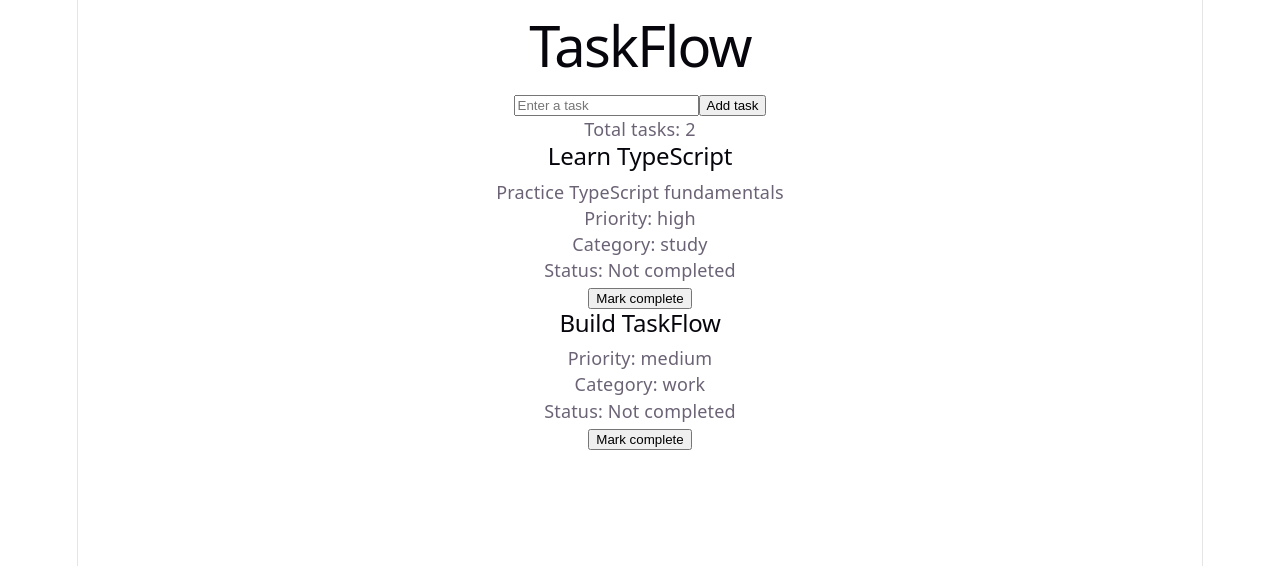
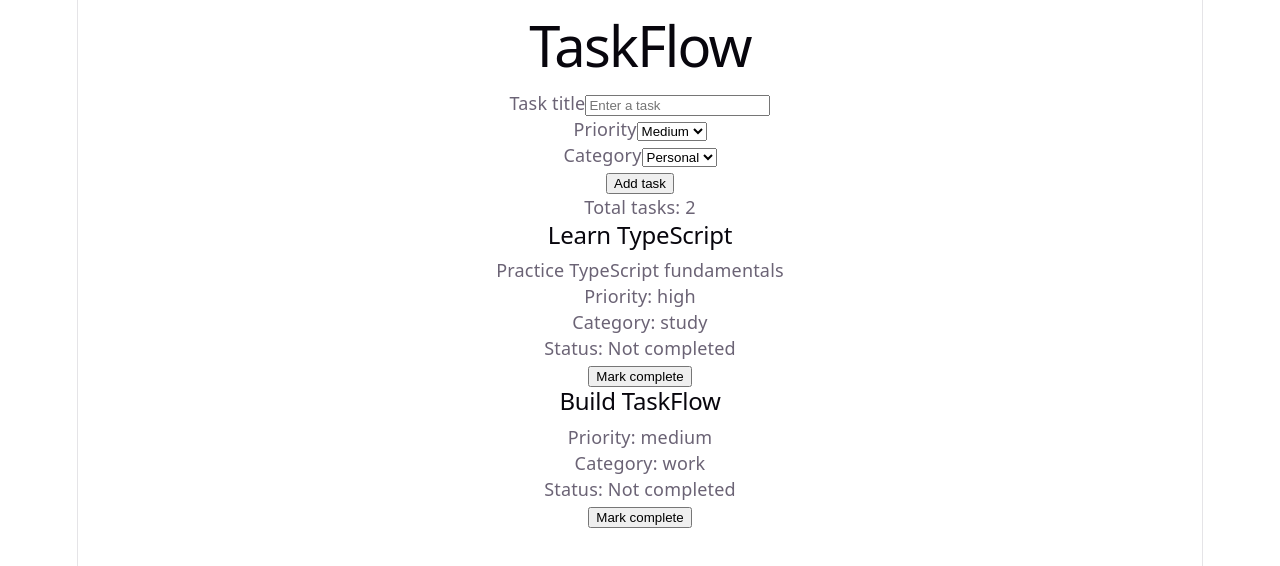
Before and after one commit to taifurrahman27/taskflow, a React (Vite) app: page / in a window 1280 px wide. Shown: the top 566 px of the page. Built offline with nearby package versions, Linux system fonts and the light colour scheme.

Commit message:
feat: add typed task form

```diff
--- a/src/App.tsx
+++ b/src/App.tsx
@@ -4,6 +4,11 @@ import TaskItem from "./components/TaskItem";
 import TaskForm from "./components/TaskForm";
 
 function App() {
+
+  const handleAddTask = (newTask: Task): void => {
+    setTasks((currentTasks) => [...currentTasks, newTask]);
+  };
+
   const [tasks, setTasks] = useState<Task[]>([
     {
       id: "task-001",
@@ -38,7 +43,7 @@ function App() {
     <main>
       <h1>TaskFlow</h1>
 
-      <TaskForm />
+      <TaskForm onAddTask={handleAddTask} />
 
       <p>Total tasks: {tasks.length}</p>
 
--- a/src/components/TaskForm.tsx
+++ b/src/components/TaskForm.tsx
@@ -1,24 +1,84 @@
 import { useState, type FormEvent } from "react";
+import type { Task } from "../types/task";
 
-function TaskForm() {
+type TaskFormProps = {
+    onAddTask: (task: Task) => void;
+};
+
+function TaskForm({ onAddTask }: TaskFormProps) {
     const [title, setTitle] = useState("");
+    const [priority, setPriority] = useState<Task["priority"]>("medium");
+    const [category, setCategory] =
+        useState<Task["category"]>("personal");
 
     const handleSubmit = (event: FormEvent<HTMLFormElement>): void => {
         event.preventDefault();
 
-        console.log(title);
+        if (!title.trim()) {
+            return;
+        }
+
+        const newTask: Task = {
+            id: crypto.randomUUID(),
+            title: title.trim(),
+            priority,
+            completed: false,
+            category,
+            createdAt: new Date().toISOString(),
+        };
+
+        onAddTask(newTask);
 
         setTitle("");
+        setPriority("medium");
+        setCategory("personal");
     };
 
     return (
         <form onSubmit={handleSubmit}>
+            <div>
+                <label htmlFor="title">Task title</label>
+
                 <input
+                    id="title"
                     type="text"
                     value={title}
                     onChange={(event) => setTitle(event.target.value)}
                     placeholder="Enter a task"
                 />
+            </div>
+
+            <div>
+                <label htmlFor="priority">Priority</label>
+
+                <select
+                    id="priority"
+                    value={priority}
+                    onChange={(event) =>
+                        setPriority(event.target.value as Task["priority"])
+                    }
+                >
+                    <option value="low">Low</option>
+                    <option value="medium">Medium</option>
+                    <option value="high">High</option>
+                </select>
+            </div>
+
+            <div>
+                <label htmlFor="category">Category</label>
+
+                <select
+                    id="category"
+                    value={category}
+                    onChange={(event) =>
+                        setCategory(event.target.value as Task["category"])
+                    }
+                >
+                    <option value="work">Work</option>
+                    <option value="study">Study</option>
+                    <option value="personal">Personal</option>
+                </select>
+            </div>
 
             <button type="submit">Add task</button>
         </form>
```
Lines whose indentation alone changed are shown as unchanged.
